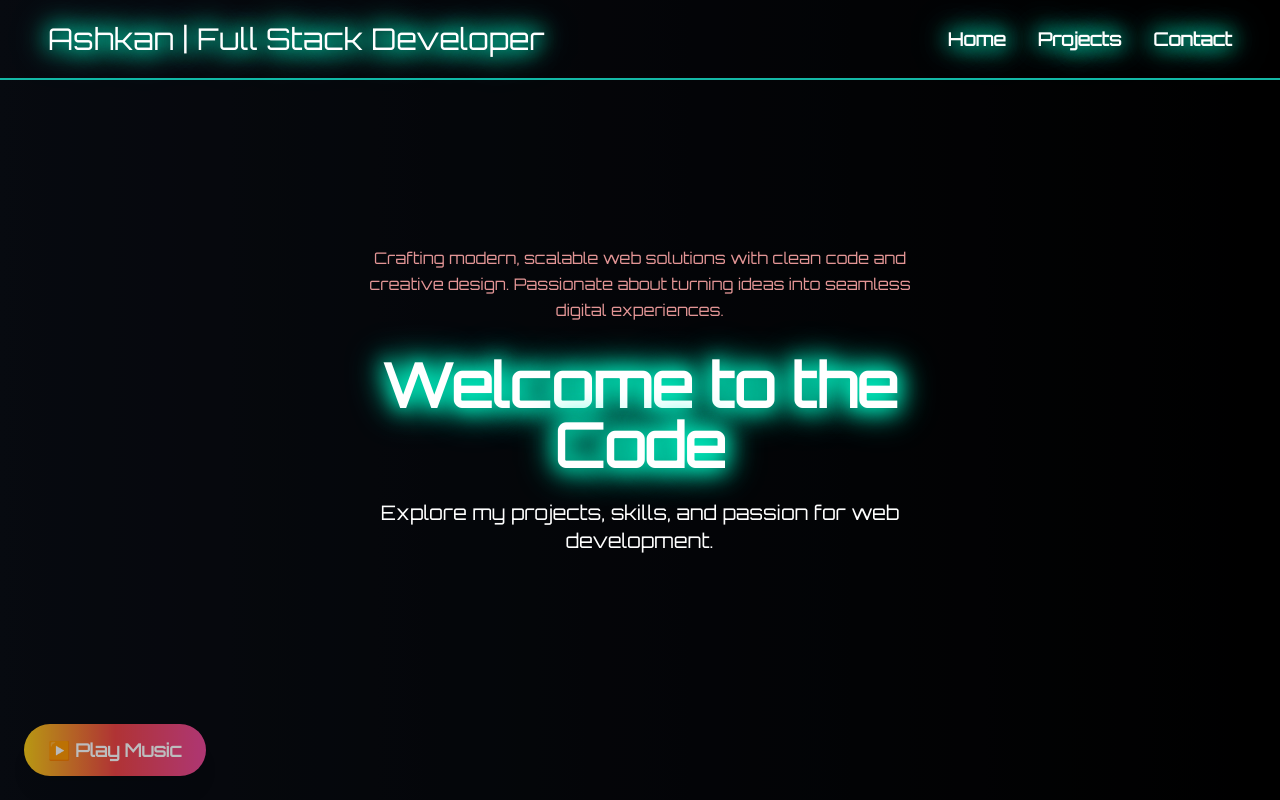
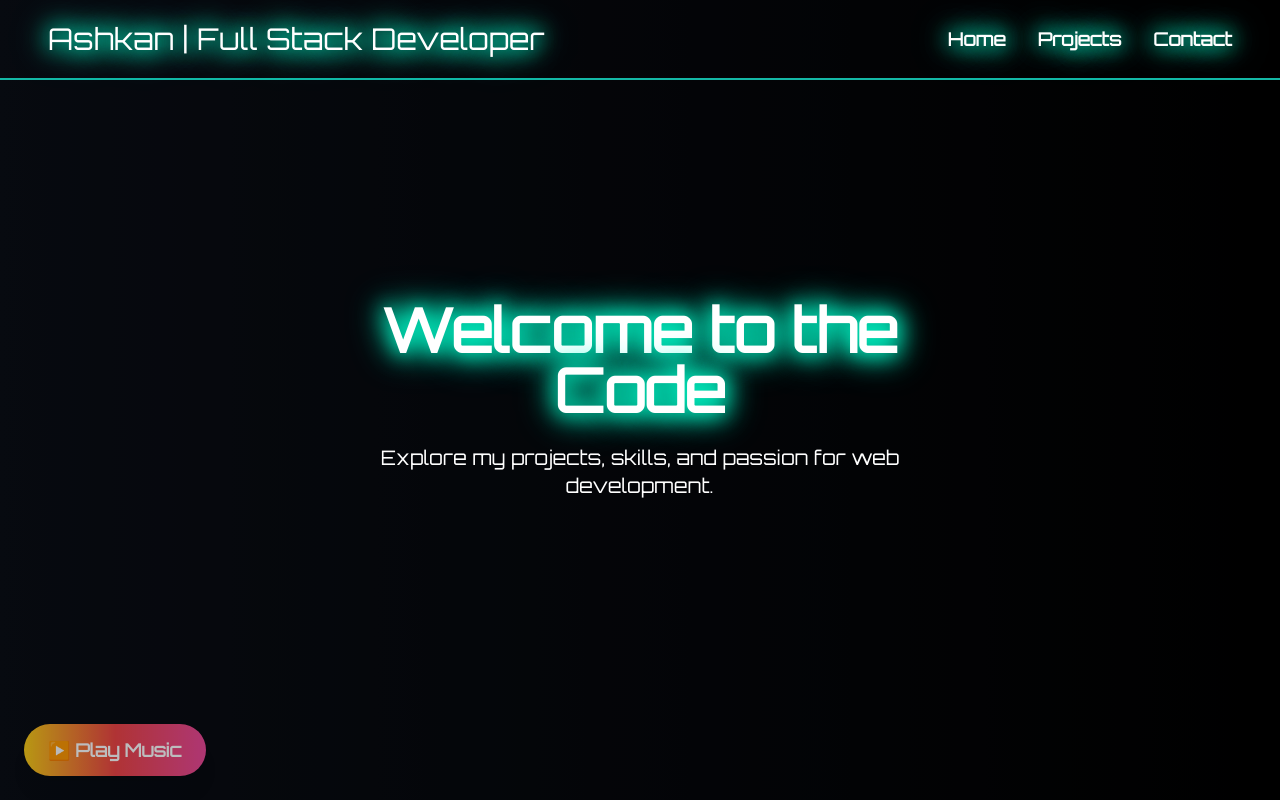
Before and after one commit to ashkan1010X/WebPortfolio, a React (Vite) app: page / in a window 1280 px wide. Built offline with nearby package versions, Linux system fonts and the light colour scheme; the HTML template or start-up script is replaced by a standard one.

Commit message:
removed hero desc on home component

```diff
--- a/src/pages/Home.jsx
+++ b/src/pages/Home.jsx
@@ -8,14 +8,6 @@ const Home = () => {
 
         {/* Hero Content including description */}
         <div className="content text-white relative z-10 max-w-xl px-4 mx-auto">
-          <div className="mb-8 text-red-300 text-opacity-90 font-medium leading-relaxed text-center">
-            <p>
-              Crafting modern, scalable web solutions with clean code and
-              creative design. Passionate about turning ideas into seamless
-              digital experiences.
-            </p>
-          </div>
-
           <h1 className="text-6xl font-bold glowing-text mb-6">
             Welcome to the Code
           </h1>
```
